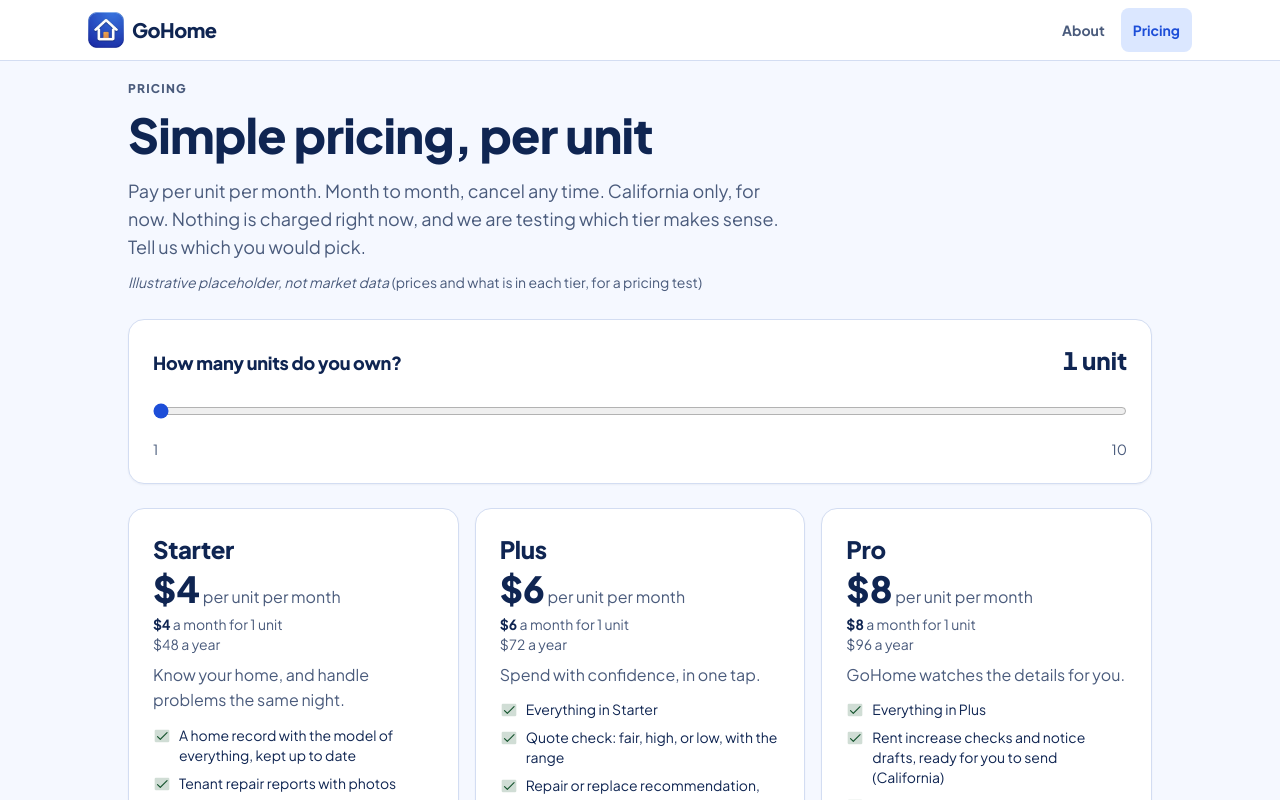
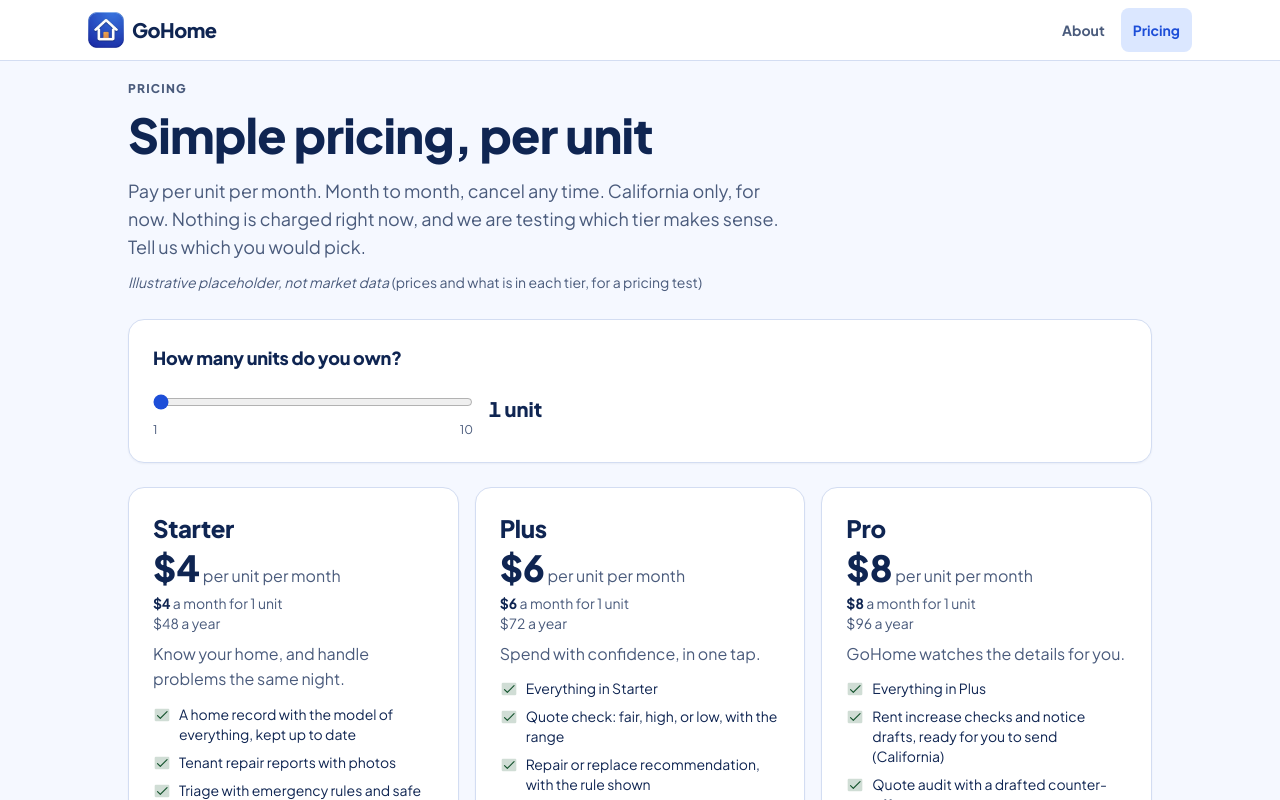
Before and after one commit to GraysonAndo/porchlight, a Next.js app: page /pricing in a window 1280 px wide. Shown: the top 800 px of the page. Built offline with nearby package versions, Linux system fonts and the light colour scheme.

Commit message:
Pricing: shorten the units slider
Co-Authored-By: Claude Opus 5.5 <noreply@anthropic.com>
Claude-Session: https://claude.ai/code/session_01WXGCKqEgNonWERyuEVKCmJ

```diff
--- a/app/pricing/page.tsx
+++ b/app/pricing/page.tsx
@@ -78,14 +78,11 @@ export default function PricingPage() {
       </div>
 
       <section className="card" aria-labelledby="units-heading">
-        <div className="flex items-baseline justify-between gap-4">
         <h2 id="units-heading" className="text-lg font-extrabold">
           <label htmlFor="units-slider">How many units do you own?</label>
         </h2>
-          <p className="text-2xl font-extrabold tabular-nums" aria-hidden="true">
-            {units} {units === 1 ? "unit" : "units"}
-          </p>
-        </div>
+        <div className="mt-2 flex items-center gap-4">
+          <div className="w-full max-w-xs">
             <input
               id="units-slider"
               type="range"
@@ -95,11 +92,16 @@ export default function PricingPage() {
               value={units}
               onChange={(e) => setUnits(Number(e.target.value))}
               aria-valuetext={`${units} ${units === 1 ? "unit" : "units"}`}
-          className="mt-3 h-11 w-full cursor-pointer accent-brand"
+              className="h-11 w-full cursor-pointer accent-brand"
             />
-        <div className="flex justify-between text-sm text-ink-soft" aria-hidden="true">
+            <div className="-mt-2 flex justify-between text-xs text-ink-soft" aria-hidden="true">
               <span>{MIN_UNITS}</span>
               <span>{MAX_UNITS}</span>
+            </div>
+          </div>
+          <p className="min-w-[5.5rem] whitespace-nowrap text-xl font-extrabold tabular-nums" aria-hidden="true">
+            {units} {units === 1 ? "unit" : "units"}
+          </p>
         </div>
       </section>
 
```
Lines whose indentation alone changed are shown as unchanged.
